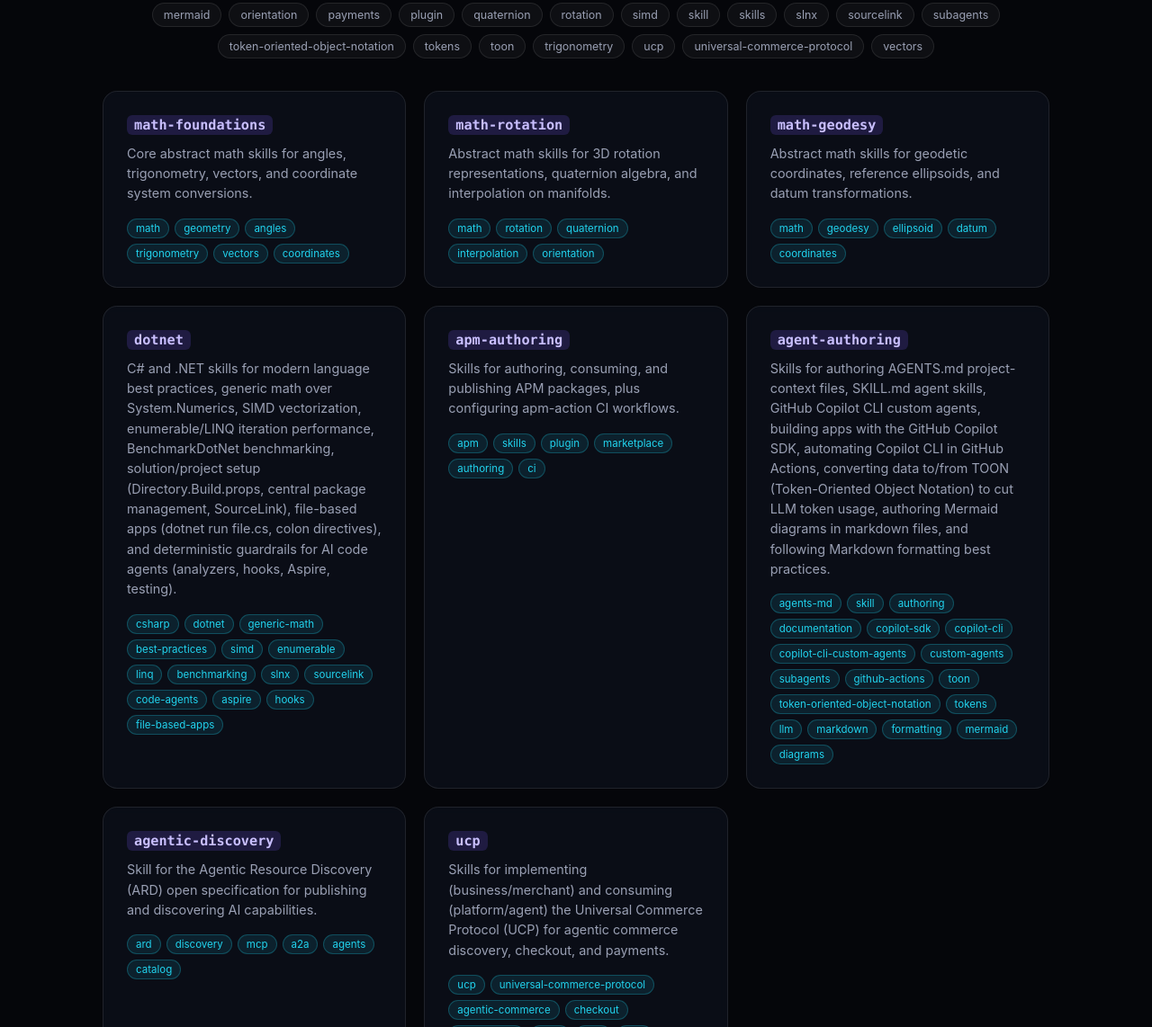
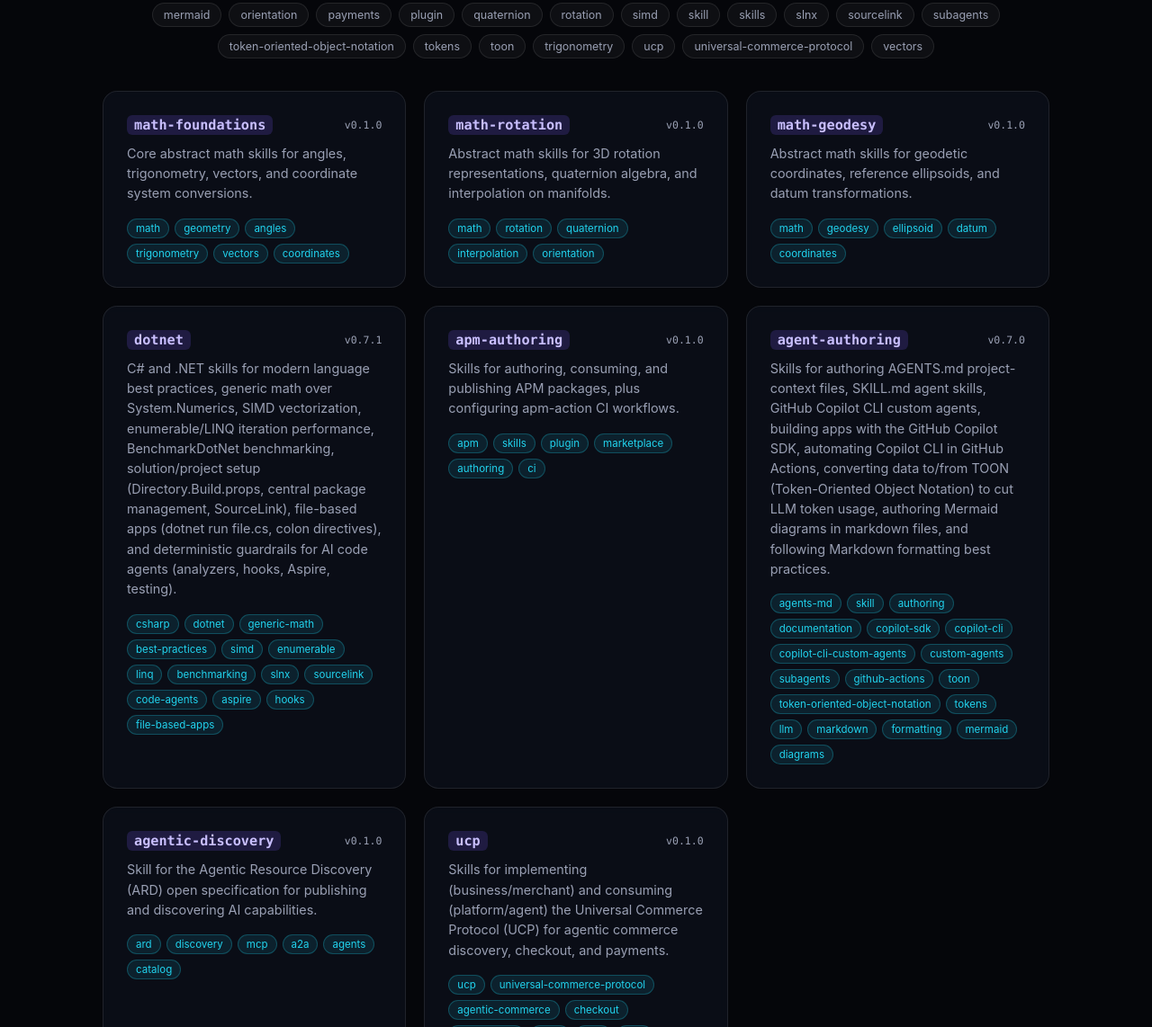
Before and after one commit to NetFabric/intelligentium, a website: page index.html in a window 1280 px wide. Shown: the part 2069-3211 px from the top of the page at 90% size. Drawn offline with Linux system fonts and the light colour scheme.

Commit message:
feat: add plugin version display in plugin cards and update HTML generation script

```diff
--- a/index.html
+++ b/index.html
@@ -341,6 +341,13 @@
     padding:2px 8px;
     border-radius:6px;
   }
+  .plugin h3 .plugin-version{
+    font-family:"SF Mono",Menlo,Consolas,monospace;
+    font-size:0.72rem;
+    font-weight:500;
+    color:var(--muted);
+    margin-left:auto;
+  }
   .plugin p{color:var(--muted); font-size:0.9rem; line-height:1.55; margin:0 0 16px; position:relative;}
   .tags{display:flex; flex-wrap:wrap; gap:6px; position:relative;}
   .tag{
@@ -505,56 +512,56 @@
     <!-- populated by data below, also present as static HTML for no-JS / SEO -->
     <!-- GENERATED:plugin-cards:BEGIN (source: apm.yml marketplace.packages — run `npm run generate:plugins`) -->
     <a class="plugin" data-plugin data-name="math-foundations" data-tags="math,geometry,angles,trigonometry,vectors,coordinates" href="https://github.com/NetFabric/intelligentium/tree/main/plugins/math-foundations" target="_blank" rel="noopener">
-      <h3><code>math-foundations</code></h3>
+      <h3><code>math-foundations</code><span class="plugin-version">v0.1.0</span></h3>
       <p>Core abstract math skills for angles, trigonometry, vectors, and coordinate system conversions.</p>
       <div class="tags">
         <span class="tag">math</span><span class="tag">geometry</span><span class="tag">angles</span><span class="tag">trigonometry</span><span class="tag">vectors</span><span class="tag">coordinates</span>
       </div>
     </a>
     <a class="plugin" data-plugin data-name="math-rotation" data-tags="math,rotation,quaternion,interpolation,orientation" href="https://github.com/NetFabric/intelligentium/tree/main/plugins/math-rotation" target="_blank" rel="noopener">
-      <h3><code>math-rotation</code></h3>
+      <h3><code>math-rotation</code><span class="plugin-version">v0.1.0</span></h3>
       <p>Abstract math skills for 3D rotation representations, quaternion algebra, and interpolation on manifolds.</p>
       <div class="tags">
         <span class="tag">math</span><span class="tag">rotation</span><span class="tag">quaternion</span><span class="tag">interpolation</span><span class="tag">orientation</span>
       </div>
     </a>
     <a class="plugin" data-plugin data-name="math-geodesy" data-tags="math,geodesy,ellipsoid,datum,coordinates" href="https://github.com/NetFabric/intelligentium/tree/main/plugins/math-geodesy" target="_blank" rel="noopener">
-      <h3><code>math-geodesy</code></h3>
+      <h3><code>math-geodesy</code><span class="plugin-version">v0.1.0</span></h3>
       <p>Abstract math skills for geodetic coordinates, reference ellipsoids, and datum transformations.</p>
       <div class="tags">
         <span class="tag">math</span><span class="tag">geodesy</span><span class="tag">ellipsoid</span><span class="tag">datum</span><span class="tag">coordinates</span>
       </div>
     </a>
     <a class="plugin" data-plugin data-name="dotnet" data-tags="csharp,dotnet,generic-math,best-practices,simd,enumerable,linq,benchmarking,slnx,sourcelink,code-agents,aspire,hooks,file-based-apps" href="https://github.com/NetFabric/intelligentium/tree/main/plugins/dotnet" target="_blank" rel="noopener">
-      <h3><code>dotnet</code></h3>
+      <h3><code>dotnet</code><span class="plugin-version">v0.7.1</span></h3>
       <p>C# and .NET skills for modern language best practices, generic math over System.Numerics, SIMD vectorization, enumerable/LINQ iteration performance, BenchmarkDotNet benchmarking, solution/project setup (Directory.Build.props, central package management, SourceLink), file-based apps (dotnet run file.cs, colon directives), and deterministic guardrails for AI code agents (analyzers, hooks, Aspire, testing).</p>
       <div class="tags">
         <span class="tag">csharp</span><span class="tag">dotnet</span><span class="tag">generic-math</span><span class="tag">best-practices</span><span class="tag">simd</span><span class="tag">enumerable</span><span class="tag">linq</span><span class="tag">benchmarking</span><span class="tag">slnx</span><span class="tag">sourcelink</span><span class="tag">code-agents</span><span class="tag">aspire</span><span class="tag">hooks</span><span class="tag">file-based-apps</span>
       </div>
     </a>
     <a class="plugin" data-plugin data-name="apm-authoring" data-tags="apm,skills,plugin,marketplace,authoring,ci" href="https://github.com/NetFabric/intelligentium/tree/main/plugins/apm-authoring" target="_blank" rel="noopener">
-      <h3><code>apm-authoring</code></h3>
+      <h3><code>apm-authoring</code><span class="plugin-version">v0.1.0</span></h3>
       <p>Skills for authoring, consuming, and publishing APM packages, plus configuring apm-action CI workflows.</p>
       <div class="tags">
         <span class="tag">apm</span><span class="tag">skills</span><span class="tag">plugin</span><span class="tag">marketplace</span><span class="tag">authoring</span><span class="tag">ci</span>
       </div>
     </a>
     <a class="plugin" data-plugin data-name="agent-authoring" data-tags="agents-md,skill,authoring,documentation,copilot-sdk,copilot-cli,copilot-cli-custom-agents,custom-agents,subagents,github-actions,toon,token-oriented-object-notation,tokens,llm,markdown,formatting,mermaid,diagrams" href="https://github.com/NetFabric/intelligentium/tree/main/plugins/agent-authoring" target="_blank" rel="noopener">
-      <h3><code>agent-authoring</code></h3>
+      <h3><code>agent-authoring</code><span class="plugin-version">v0.7.0</span></h3>
       <p>Skills for authoring AGENTS.md project-context files, SKILL.md agent skills, GitHub Copilot CLI custom agents, building apps with the GitHub Copilot SDK, automating Copilot CLI in GitHub Actions, converting data to/from TOON (Token-Oriented Object Notation) to cut LLM token usage, authoring Mermaid diagrams in markdown files, and following Markdown formatting best practices.</p>
       <div class="tags">
         <span class="tag">agents-md</span><span class="tag">skill</span><span class="tag">authoring</span><span class="tag">documentation</span><span class="tag">copilot-sdk</span><span class="tag">copilot-cli</span><span class="tag">copilot-cli-custom-agents</span><span class="tag">custom-agents</span><span class="tag">subagents</span><span class="tag">github-actions</span><span class="tag">toon</span><span class="tag">token-oriented-object-notation</span><span class="tag">tokens</span><span class="tag">llm</span><span class="tag">markdown</span><span class="tag">formatting</span><span class="tag">mermaid</span><span class="tag">diagrams</span>
       </div>
     </a>
     <a class="plugin" data-plugin data-name="agentic-discovery" data-tags="ard,discovery,mcp,a2a,agents,catalog" href="https://github.com/NetFabric/intelligentium/tree/main/plugins/agentic-discovery" target="_blank" rel="noopener">
-      <h3><code>agentic-discovery</code></h3>
+      <h3><code>agentic-discovery</code><span class="plugin-version">v0.1.0</span></h3>
       <p>Skill for the Agentic Resource Discovery (ARD) open specification for publishing and discovering AI capabilities.</p>
       <div class="tags">
         <span class="tag">ard</span><span class="tag">discovery</span><span class="tag">mcp</span><span class="tag">a2a</span><span class="tag">agents</span><span class="tag">catalog</span>
       </div>
     </a>
     <a class="plugin" data-plugin data-name="ucp" data-tags="ucp,universal-commerce-protocol,agentic-commerce,checkout,ecommerce,mcp,a2a,ap2,payments" href="https://github.com/NetFabric/intelligentium/tree/main/plugins/ucp" target="_blank" rel="noopener">
-      <h3><code>ucp</code></h3>
+      <h3><code>ucp</code><span class="plugin-version">v0.1.0</span></h3>
       <p>Skills for implementing (business/merchant) and consuming (platform/agent) the Universal Commerce Protocol (UCP) for agentic commerce discovery, checkout, and payments.</p>
       <div class="tags">
         <span class="tag">ucp</span><span class="tag">universal-commerce-protocol</span><span class="tag">agentic-commerce</span><span class="tag">checkout</span><span class="tag">ecommerce</span><span class="tag">mcp</span><span class="tag">a2a</span><span class="tag">ap2</span><span class="tag">payments</span>
--- a/scripts/generate-plugins-html.mjs
+++ b/scripts/generate-plugins-html.mjs
@@ -63,7 +63,7 @@
         .join("");
       return [
         `    <a class="plugin" data-plugin data-name="${escapeHtml(pkg.name)}" data-tags="${escapeHtml(pkg.tags.join(","))}" href="${repoUrl(pkg.source)}" target="_blank" rel="noopener">`,
-        `      <h3><code>${escapeHtml(pkg.name)}</code></h3>`,
+        `      <h3><code>${escapeHtml(pkg.name)}</code><span class="plugin-version">v${escapeHtml(pkg.version)}</span></h3>`,
         `      <p>${escapeHtml(pkg.description)}</p>`,
         `      <div class="tags">`,
         `        ${tags}`,
```
